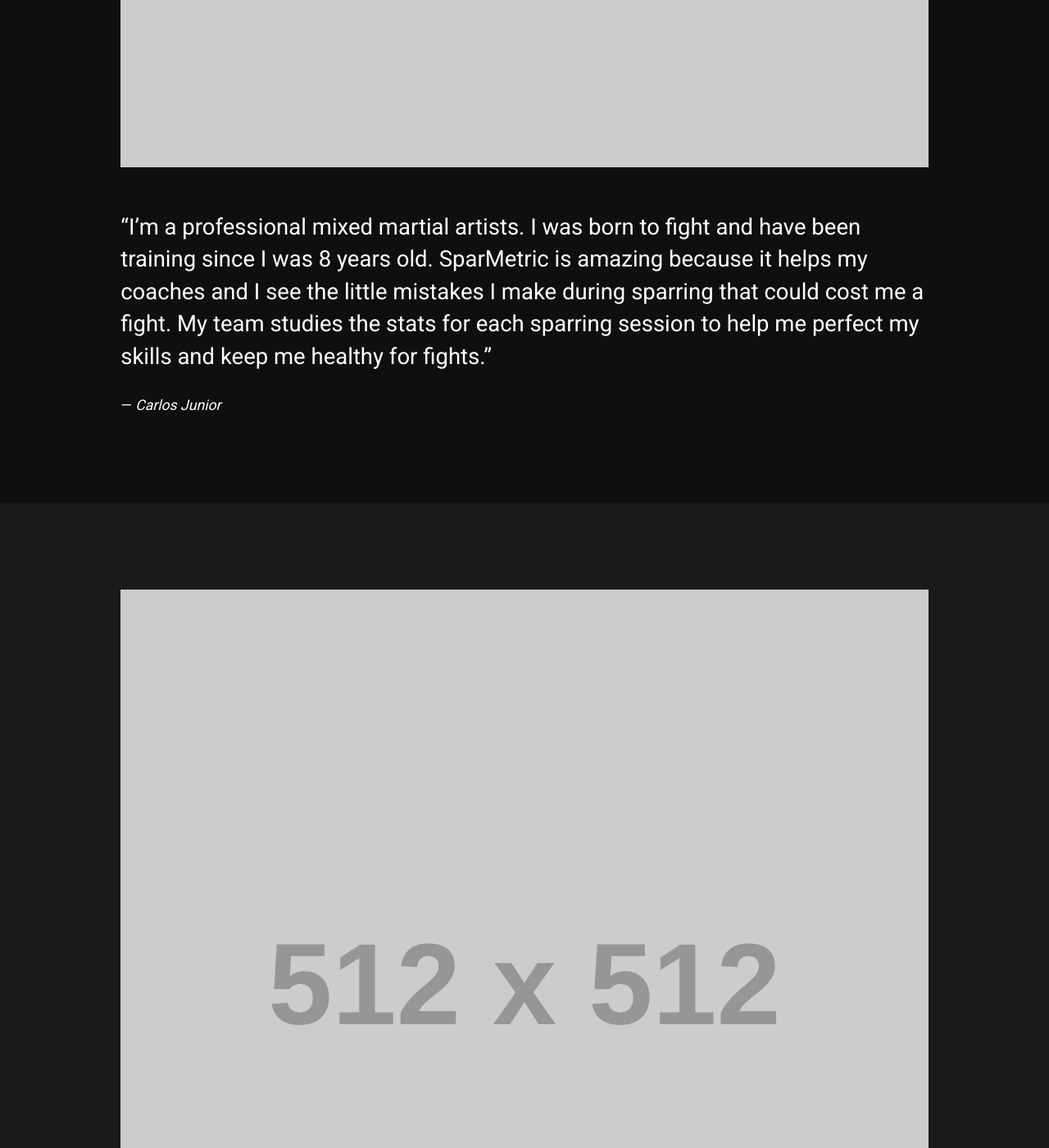
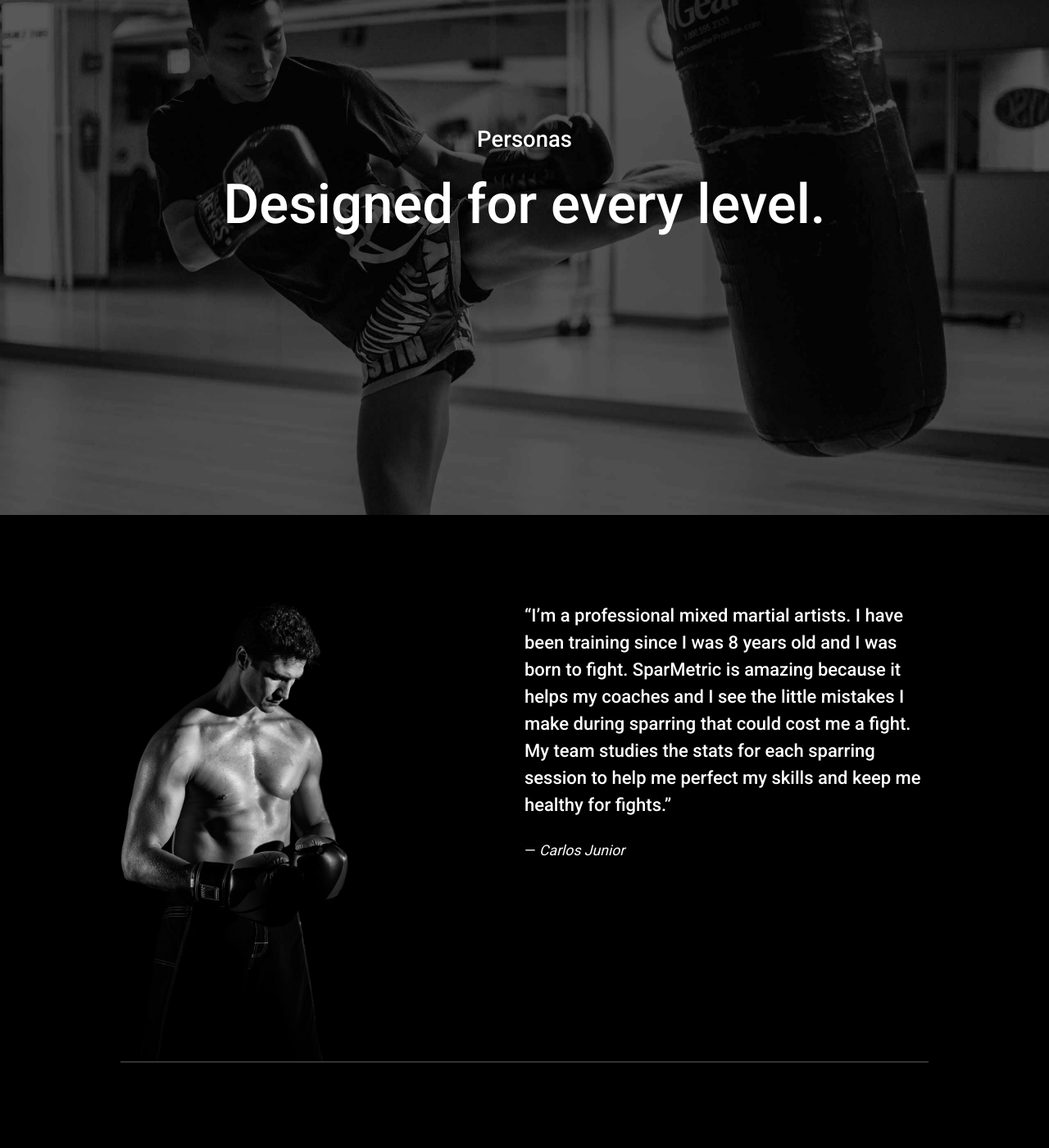
Before and after one commit to matthewpeixoto/matthewpeixoto.ca, a Jekyll site: the page built from sparmetric.html, in a window 1280 px wide and 1400 px high, scrolled down 7685 px. Shown: the whole window at 82% size. Built offline with Jekyll 4.4.1, drawn with Linux system fonts in a browser that asks for light colours; some of the changed text lies outside the part shown.

Commit message:
Add content to SparMetric page

```diff
--- a/_includes/sparmetric-subsection.html
+++ b/_includes/sparmetric-subsection.html
@@ -1,11 +1,9 @@
-<div class="theme-{{include.theme}} gutter pad-t-4 pad-b-4">
+<div class="theme-{{include.theme}} gutter pad-t-4 pad-b-4 subsection-{{include.class}}">
   <div class="wrapper">
     <div class="push-2">
-      <h4 class="tera pad-b sparmetric-subsection-header">{{include.title}}</h4>
+      <h4 class="tera pad-b sparmetric-border-bottom">{{include.title}}</h4>
       <p class="max-length-no-center mega medium push-0">{{include.desc}}</p>
     </div>
-    <div>
-      <figure class="push-0 sm-subsection-image image-{{include.class}} {{include.img-class}}"></figure>
-    </div>
+    <figure class="push-0 sm-subsection-image image-{{include.class}} {{include.img-class}}"></figure>
   </div>
 </div>
--- a/_layouts/default.html
+++ b/_layouts/default.html
@@ -17,7 +17,7 @@
   <link href="{{site.baseurl}}/css/sparmetric.css" rel="stylesheet">
   <link href="{{site.baseurl}}/css/dive.css" rel="stylesheet">
   <link href="https://fonts.googleapis.com/css?family=Roboto:400,500" rel="stylesheet">
-  <link href="{{site.baseurl}}/images/favicon.ico" rel="shortcut icon">
+  <link href="{{site.baseurl}}/favicon.ico" rel="shortcut icon">
 </head>
 <body class="{{page.theme}}">
 
--- a/css/sparmetric.css
+++ b/css/sparmetric.css
@@ -1,4 +1,8 @@
-.sparmetric-subsection-header {
+.sparmetric-border-top {
+  border-top:  2px solid rgba(255, 255, 255, .2);
+}
+
+.sparmetric-border-bottom {
   border-bottom:  2px solid rgba(255, 255, 255, .2);
 }
 
@@ -54,6 +58,28 @@
   background-image: url("../images/sparmetric/s-ready-set-spar.jpg");
 }
 
+.image-stats {
+  background-image: url("../images/sparmetric/s-stats.jpg");
+}
+
+.image-achievements {
+  background-image: url("../images/sparmetric/s-achievements.jpg");
+}
+
+.image-persona-1 {
+  height: 560px;
+  width: 278px;
+
+  background-image: url("../images/sparmetric/s-persona-1.jpg");
+}
+
+.image-persona-2 {
+  height: 353px;
+  width: 278px;
+
+  background-image: url("../images/sparmetric/s-persona-2.jpg");
+}
+
 @media only screen and (min-width: 46em) {
 
   .image-device {
@@ -65,6 +91,23 @@
     width: 590px;
 
     background-image: url("../images/sparmetric/m-ready-set-spar.jpg");
+  }
+
+  .image-stats {
+    width: 590px;
+
+    background-image: url("../images/sparmetric/m-stats.jpg");
+  }
+
+  .subsection-achievements {
+    padding-bottom: 0;
+  }
+
+  .image-achievements {
+    height: 651px;
+    width: 465px;
+
+    background-image: url("../images/sparmetric/m-achievements.jpg");
   }
 
 }
@@ -82,4 +125,21 @@
     background-image: url("../images/sparmetric/l-ready-set-spar.jpg");
   }
 
+  .image-stats {
+    width: 674px;
+  }
+
+  .image-achievements {
+    height: 896px;
+    width: 640px;
+  }
+
+  .image-persona-1 {
+    margin-left: 0;
+  }
+
+   .image-persona-2 {
+    margin-right: 0;
+  }
+
 }
--- a/css/theme.css
+++ b/css/theme.css
@@ -5,7 +5,7 @@
   --color-ultralight: #fafafa;
   --color-light: #f2f2f2;
   --color-dark: #1a1a1a;
-  --color-ultradark: #0f0f0f;
+  --color-ultradark: #101010;
 
   --color-text: #111;
 
@@ -14,6 +14,10 @@
 
 .color-light {
   color: #888;
+}
+
+.color-dark {
+  color: var(--color-text);
 }
 
 .light .nav,
@@ -61,3 +65,9 @@
 
   color: #fff;
 }
+
+.theme-black {
+  background-color: #000;
+
+  color: #fff;
+}
--- a/sparmetric.html
+++ b/sparmetric.html
@@ -44,11 +44,15 @@
     theme="ultradark"
     title="Every stat you’ll ever need."
     desc="SparMetric gives you every stat you’ll ever need to improve your training and keep you injury-free. These detailed stats give you and your coaches a deeper look into your skillset and are a powerful tool in helping you hone your strengths and improve on your weaknesses. And with a Headgear Sensor, you’ll know if you’ve taken too much head damage so you can stay in the best shape possible."
+    class="stats"
+    img-class="image-device"
   %}
   {% include sparmetric-subsection.html
     theme="dark"
     title="Reach for the stars."
     desc="Achievements can help make training fun, motivate you to push harder, and even give you some well-earned bragging rights."
+    class="achievements"
+    img-class="image-device"
   %}
 </section>
 
@@ -58,46 +62,98 @@
     subtitle="Designed for every level."
     class="personas"
   %}
-  <div class="theme-ultradark gutter pad-t-4 pad-b-4">
-    <div class="wrapper">
-      <div class="text-center push-2">
-        <img class="img-flex" src="http://placehold.it/512x512" alt="">
+  <div class="theme-black gutter pad-t-4">
+    <div class="grid wrapper sparmetric-border-bottom">
+      <div class="unit s-1 l-1-2 unit-push-l-1-2">
+        <blockquote>
+          <p class="max-length-no-center medium mega">“I’m a professional mixed martial artists. I have been training since I was 8 years old and I was born to fight. SparMetric is amazing because it helps my coaches and I see the little mistakes I make during sparring that could cost me a fight. My team studies the stats for each sparring session to help me perfect my skills and keep me healthy for fights.”</p>
+          <footer>— <cite>Carlos Junior</cite></footer>
+        </blockquote>
       </div>
-      <blockquote class="push-0">
-        <p class="max-length-no-center giga">“I’m a professional mixed martial artists. I was born to fight and have been training since I was 8 years old. SparMetric is amazing because it helps my coaches and I see the little mistakes I make during sparring that could cost me a fight. My team studies the stats for each sparring session to help me perfect my skills and keep me healthy for fights.”</p>
-        <footer>— <cite>Carlos Junior</cite></footer>
-      </blockquote>
+      <div class="unit s-1 l-1-2 unit-pull-l-1-2">
+        <figure class="push-0 sm-subsection-image image-persona-1"></figure>
+      </div>
     </div>
   </div>
-  <div class="theme-dark gutter pad-t-4 pad-b-4">
-    <div class="wrapper">
-      <div class="text-center push-2">
-        <img class="img-flex" src="http://placehold.it/512x512" alt="">
+  <div class="theme-black gutter pad-t-4">
+    <div class="grid wrapper">
+      <div class="unit s-1 l-1-2">
+        <blockquote>
+          <p class="max-length-no-center medium mega">“I train martial arts because it keeps me in excellent shape and I love the thrill of sparring. SparMetric helps me see the improvements I’ve been making and the achievements motivate me to continuously push harder."</p>
+          <footer>— <cite>Irene Fraser</cite></footer>
+        </blockquote>
       </div>
-      <blockquote class="push-0">
-        <p class="max-length-no-center giga">“I train martial arts because it keeps me in excellent shape and I love the thrill of sparring. SparMetric helps me see the improvements I’ve been making and the achievements motivate me to push harder."</p>
-        <footer>— <cite>Irene Fraser</cite></footer>
-      </blockquote>
+      <div class="unit s-1 l-1-2">
+        <figure class="push-0 sm-subsection-image image-persona-2"></figure>
+      </div>
     </div>
   </div>
 </section>
 
 <section>
-  {% include sparmetric-section-intro.html
-    title="Visual Design"
-    subtitle="Designed with meaning."
-    class="visual-design"
-  %}
-  {% include sparmetric-subsection.html
-    theme="ultradark"
-    title="Not just any colours."
-    desc="SparMetric’s colour palette is sourced from Google Material and is inspired by MMA and boxing design themes. The primary colours of black and dark greys set a subdued and serious tone while the yellow accent colour adds a sense of action and energy. The secondary colours are used to represent the red and blue corners found in MMA and boxing matches are used to represent their respective stats."
-  %}
-  {% include sparmetric-subsection.html
+  <div class="theme-ultradark gutter pad-t-4 pad-b-4 subsection-colours">
+    <div class="wrapper">
+      <div class="push-2">
+        <h4 class="tera pad-b sparmetric-border-bottom">Not just any colours.</h4>
+        <p class="max-length-no-center mega medium push-0">SparMetric’s colour palette is sourced from Google Material and is inspired by MMA and boxing design themes. The primary colours of black and dark greys set a subdued and serious tone while the yellow accent colour adds a sense of action and energy. The secondary colours are used to represent the red and blue corners found in MMA and boxing matches are used to represent their respective stats.</p>
+      </div>
+
+
+      <div class="max-length milli medium">
+        <h5 class="kilo push-1-2">Primary Colours</h5>
+        <div class="island-1-2 light" style="background-color: #616161;">
+          <span class="block push-2">Grey</span>
+          <div class="details">
+            <span class="shade">700</span>
+            <span class="hex right">#616161</span>
+          </div>
+        </div>
+        <div class="island-1-2 light" style="background-color: #424242;">
+          <span class="shade">800</span>
+          <span class="hex right">#424242</span>
+        </div>
+        <div class="island-1-2 light push-1-2" style="background-color: #212121;">
+          <span class="shade">900</span>
+          <span class="hex right">#212121</span>
+        </div>
+        <div class="island-1-2 light push " style="background-color: #000000;">
+          <span class="shade">Black</span>
+          <span class="hex right">#000000</span>
+        </div>
+
+        <h5 class="kilo push-1-2">Secondary Colours</h5>
+        <div class="island-1-2 light push-1-2" style="background-color: #f44336;">
+          <span class="block push-2">Red</span>
+          <div class="details">
+            <span class="shade">500</span>
+            <span class="hex right">#F44336</span>
+          </div>
+        </div>
+        <div class="island-1-2 light push" style="background-color: #2196f3;">
+          <span class="block push-2">Blue</span>
+          <div class="details">
+            <span class="shade">500</span>
+            <span class="hex right">#2196F3</span>
+          </div>
+        </div>
+
+        <h5 class="kilo push-1-2">Accent Colour</h5>
+        <div class="island-1-2 color-dark" style="background-color: #ffd600;">
+          <span class="block push-2">Yellow</span>
+          <div class="details">
+            <span class="shade">A700</span>
+            <span class="hex right">#FFD600</span>
+          </div>
+        </div>
+      </div>
+
+    </div>
+  </div>
+<!--   {% include sparmetric-subsection.html
     theme="dark"
     title="Just the right type."
     desc="SparMetric strictly follows the Google Material typography guidelines. Roboto is the standard typeface for Android and is extremely legible at any size and also works great on dark backgrounds. The provided Google Material typography styles are used for a consistent and familiar experience."
-  %}
+  %} -->
 </section>
 
 <section>
```
Also changed, not shown: dive.html (+9 -2 lines), favicon.ico (renamed from images/favicon.ico), images/sparmetric/get-connected.jpg, images/sparmetric/m-achievements.jpg (added), images/sparmetric/m-stats.jpg (added), images/sparmetric/s-achievements.jpg (added), images/sparmetric/s-persona-1.jpg (added), images/sparmetric/s-persona-2.jpg (added), images/sparmetric/s-stats.jpg (added).
